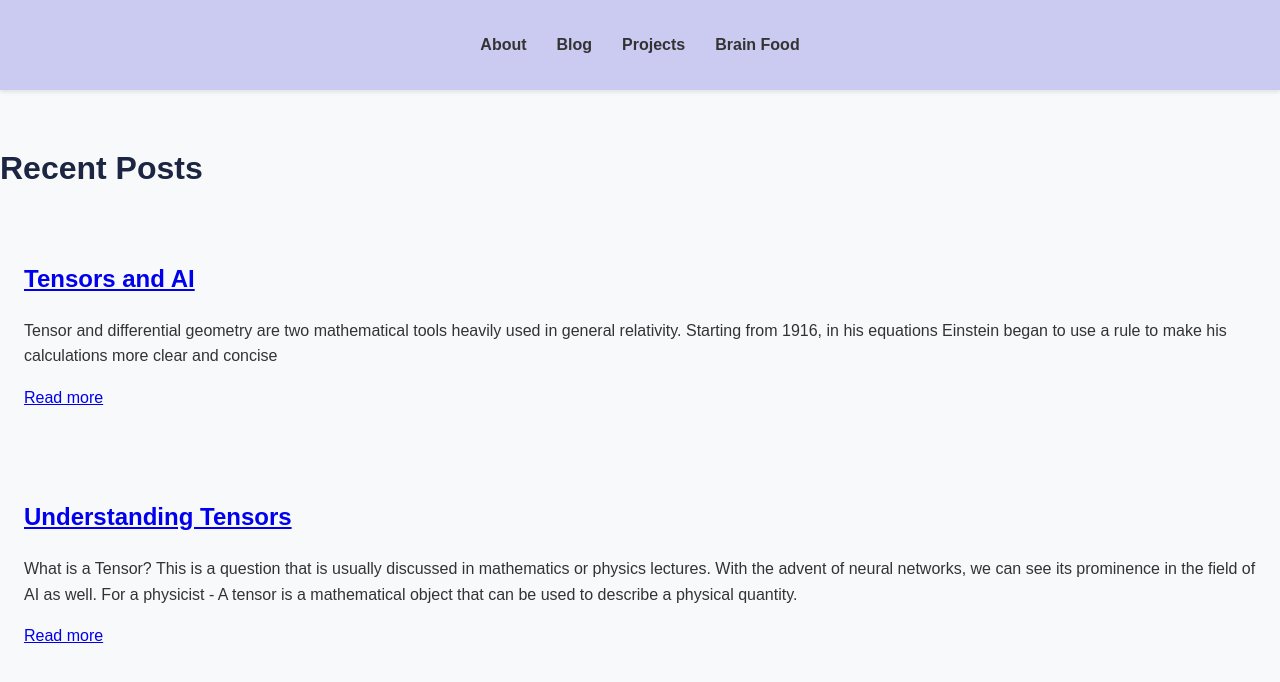
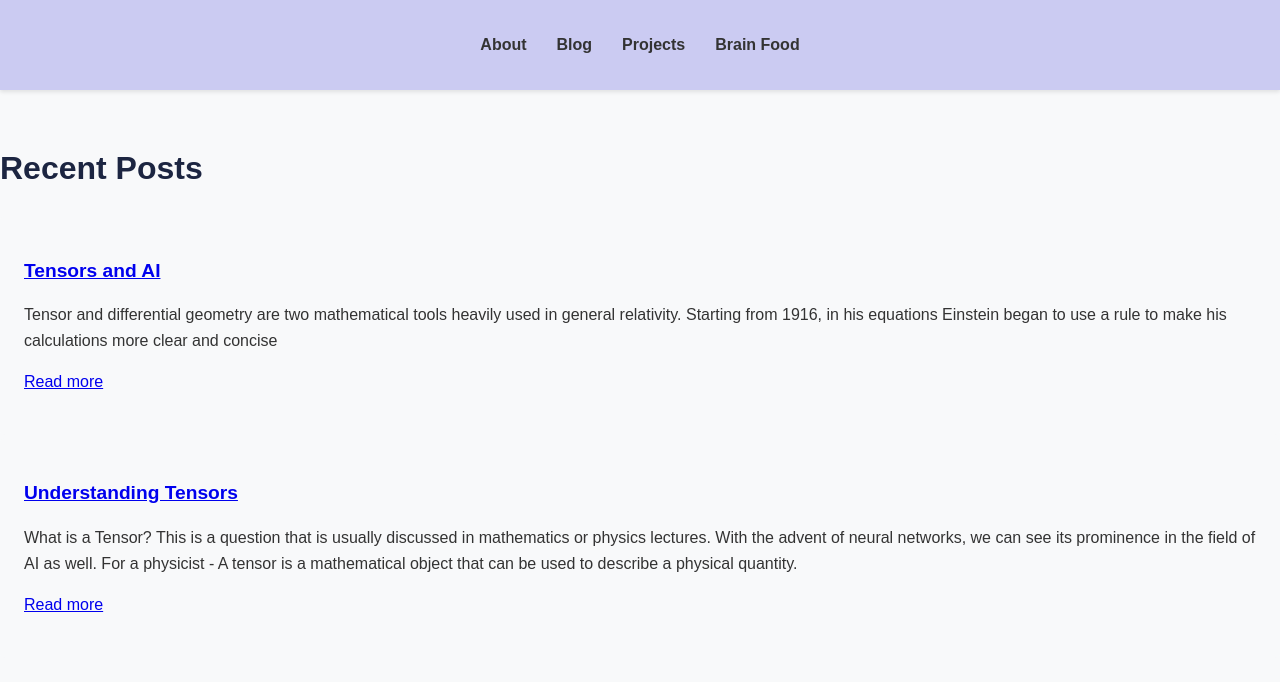
Before and after one commit to adhikarinarayan/adhikarinarayan.github.io, a Jekyll site: the page built from blog.md, in a window 1280 px wide. Shown: the top 682 px of the page. Built offline with Jekyll 4.4.1, drawn with Linux system fonts in a browser that asks for light colours.

Commit message:
Update styles.css

```diff
--- a/assets/css/styles.css
+++ b/assets/css/styles.css
@@ -88,7 +88,9 @@ article {
     border-radius: 5px;
     transition: transform 0.3s ease;
 }
-
+article h2 {  /* Target h2 within article */
+  font-size: 1.2rem; /* Adjust this value to your desired font size */
+}
 article:hover {
     transform: translateY(-5px);
 }
```
